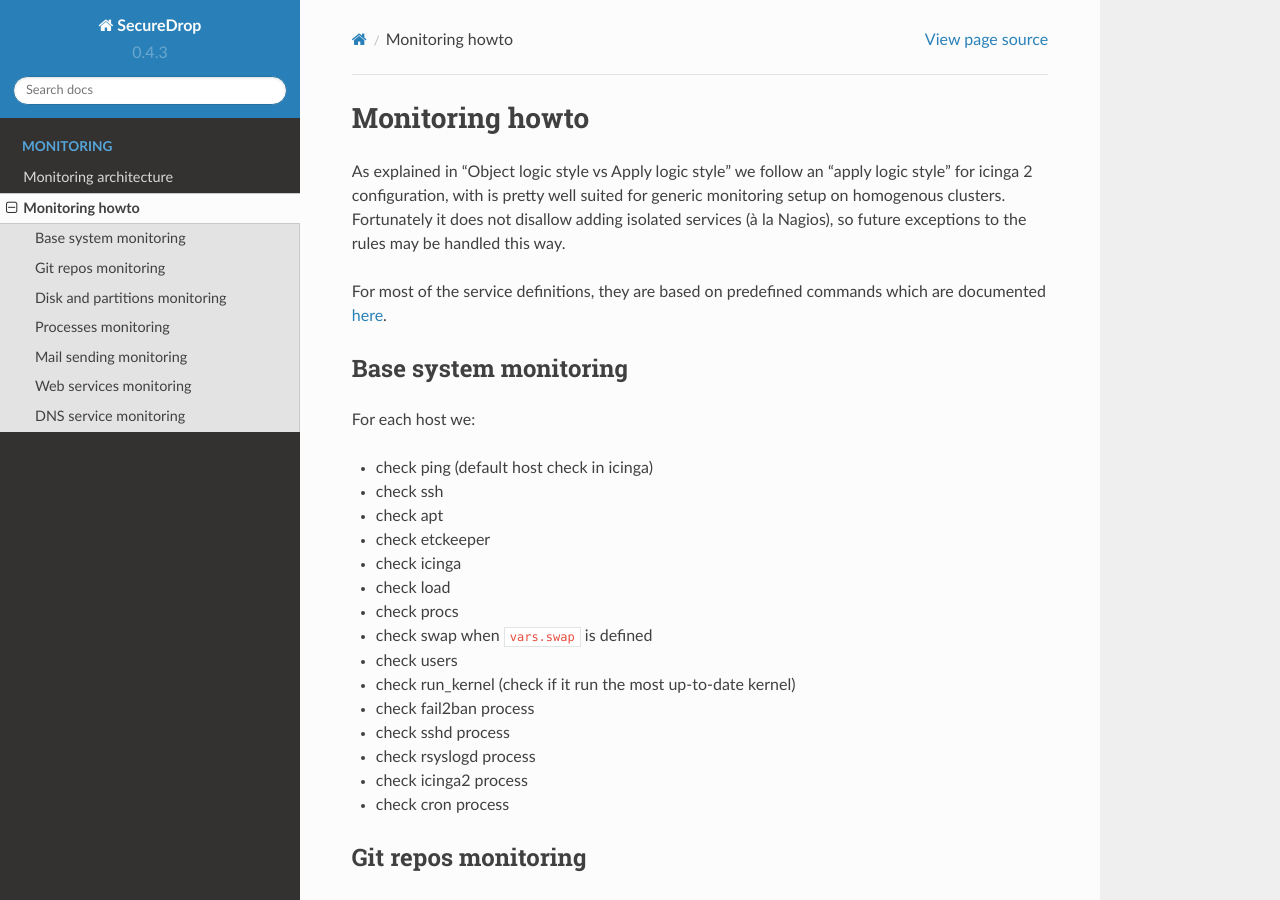
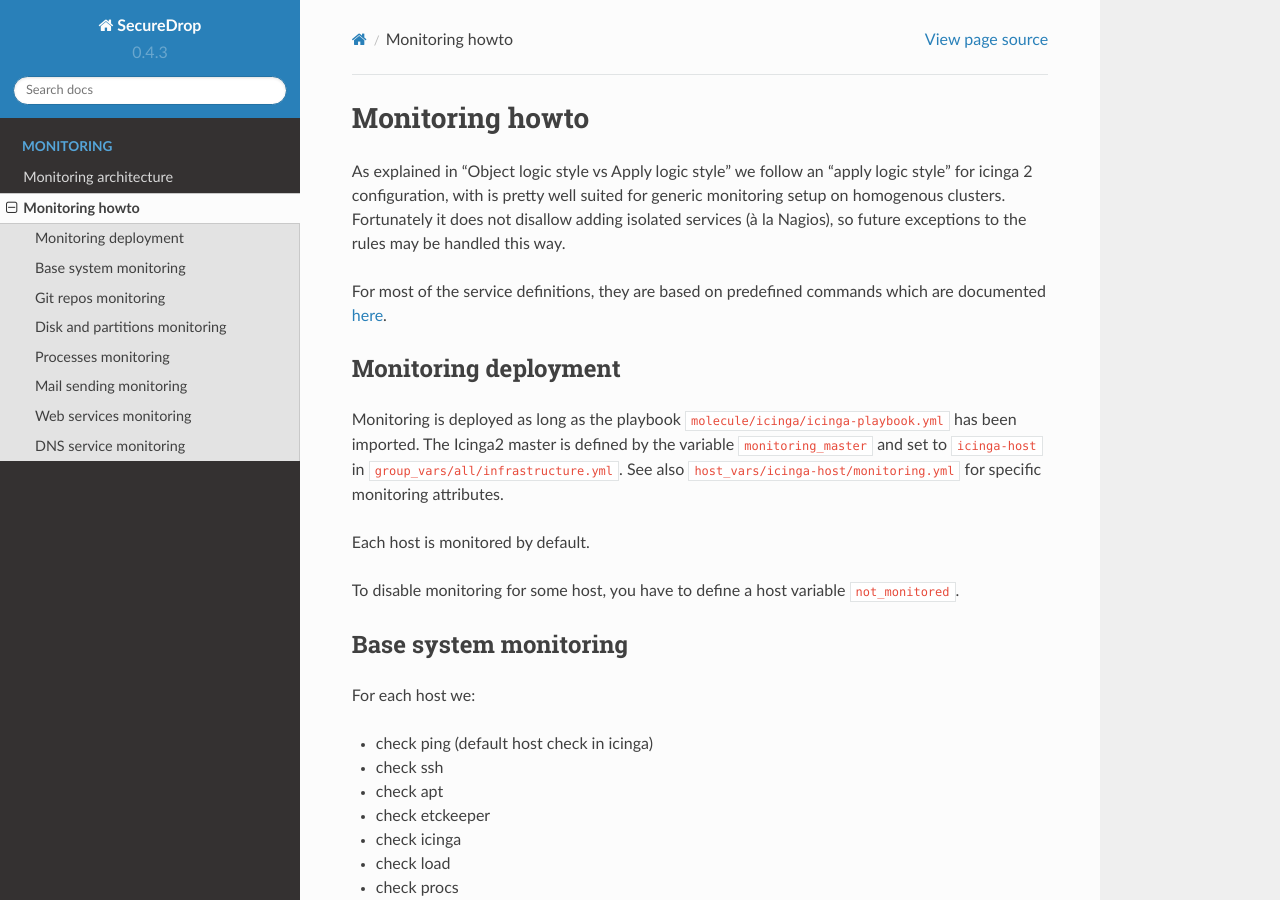
Before and after one commit to singuliere/enough, a Sphinx documentation site: the page built from docs/monitoring_howto.rst, in a window 1280 px wide and 900 px high. Built offline with Sphinx 7.4.7 and the Read the Docs theme 2.0.0, drawn with Linux system fonts in a browser that asks for light colours.

Commit message:
doc: monitoring deployment

```diff
--- a/docs/monitoring_howto.rst
+++ b/docs/monitoring_howto.rst
@@ -10,6 +10,20 @@ so future exceptions to the rules may be handled this way.
 For most of the service definitions, they are based on predefined
 commands which are documented
 `here <https://www.icinga.com/docs/icinga2/latest/doc/10-icinga-template-library/#plugin-check-commands-for-monitoring-plugins>`__.
+
+Monitoring deployment
+---------------------
+
+Monitoring is deployed as long as the playbook
+``molecule/icinga/icinga-playbook.yml`` has been imported. The Icinga2 master
+is defined by the variable ``monitoring_master`` and set to ``icinga-host`` in
+``group_vars/all/infrastructure.yml``. See also
+``host_vars/icinga-host/monitoring.yml`` for specific monitoring attributes.
+
+Each host is monitored by default.
+
+To disable monitoring for some host, you have to define a host variable
+``not_monitored``.
 
 Base system monitoring
 ----------------------
```
